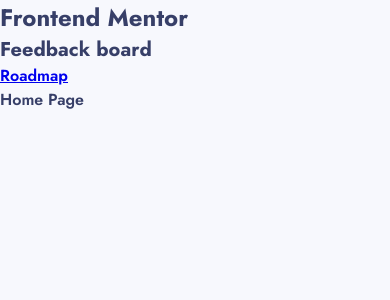
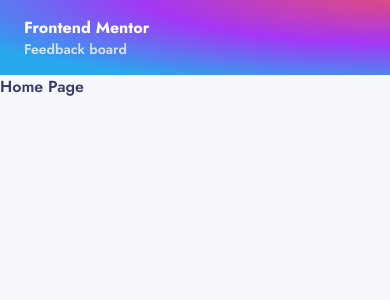
Before and after one commit to omonteon/product-feedback-app, a React (Vite) app: page / in a window 390 px wide. Shown: the top 300 px of the page. Built offline with nearby package versions, Linux system fonts and the light colour scheme.

Commit message:
feat: header for mobile wip

```diff
--- /dev/null
+++ b/src/pages/Home/home.module.css
@@ -0,0 +1,22 @@
+.header {
+  background-image: radial-gradient(
+    128.88% 128.88% at 103.9% -10.39%,
+    #e84d70 0%,
+    #a337f6 53.09%,
+    #28a7ed 100%
+  );
+  color: white;
+  padding: 16px 24px;
+}
+
+.header h1 {
+  font-size: 1rem;
+  line-height: normal;
+}
+
+.header h2 {
+  font-size: 0.875rem;
+  font-weight: 400;
+  opacity: 0.75;
+  line-height: normal;
+}
--- a/src/pages/Home/index.tsx
+++ b/src/pages/Home/index.tsx
@@ -1,17 +1,12 @@
-import { Link } from "react-router-dom";
+import styles from "./home.module.css";
 
 function HomePage() {
   return (
     <>
-      <header>
+      <header className={styles.header}>
         {/* TODO: Logo and title */}
         <h1>Frontend Mentor</h1>
         <h2>Feedback board</h2>
-        <nav>
-          <Link to="/roadmap">Roadmap </Link>
-          {/* TODO: Component to filter by type of feedback */}
-          {/* TODO: Roadmap summary and link to roadmap section */}
-        </nav>
       </header>
       <main>
         Home Page
```
